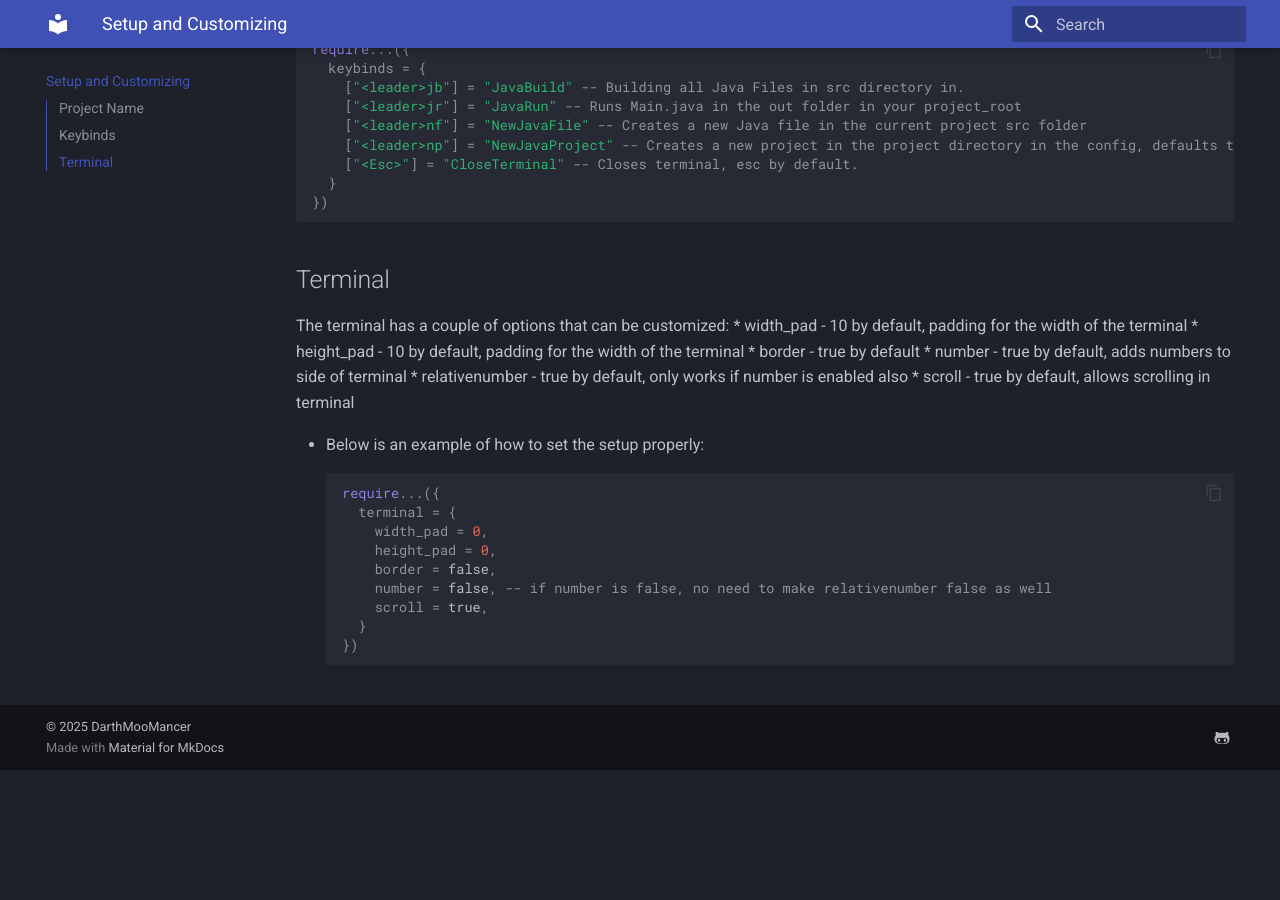
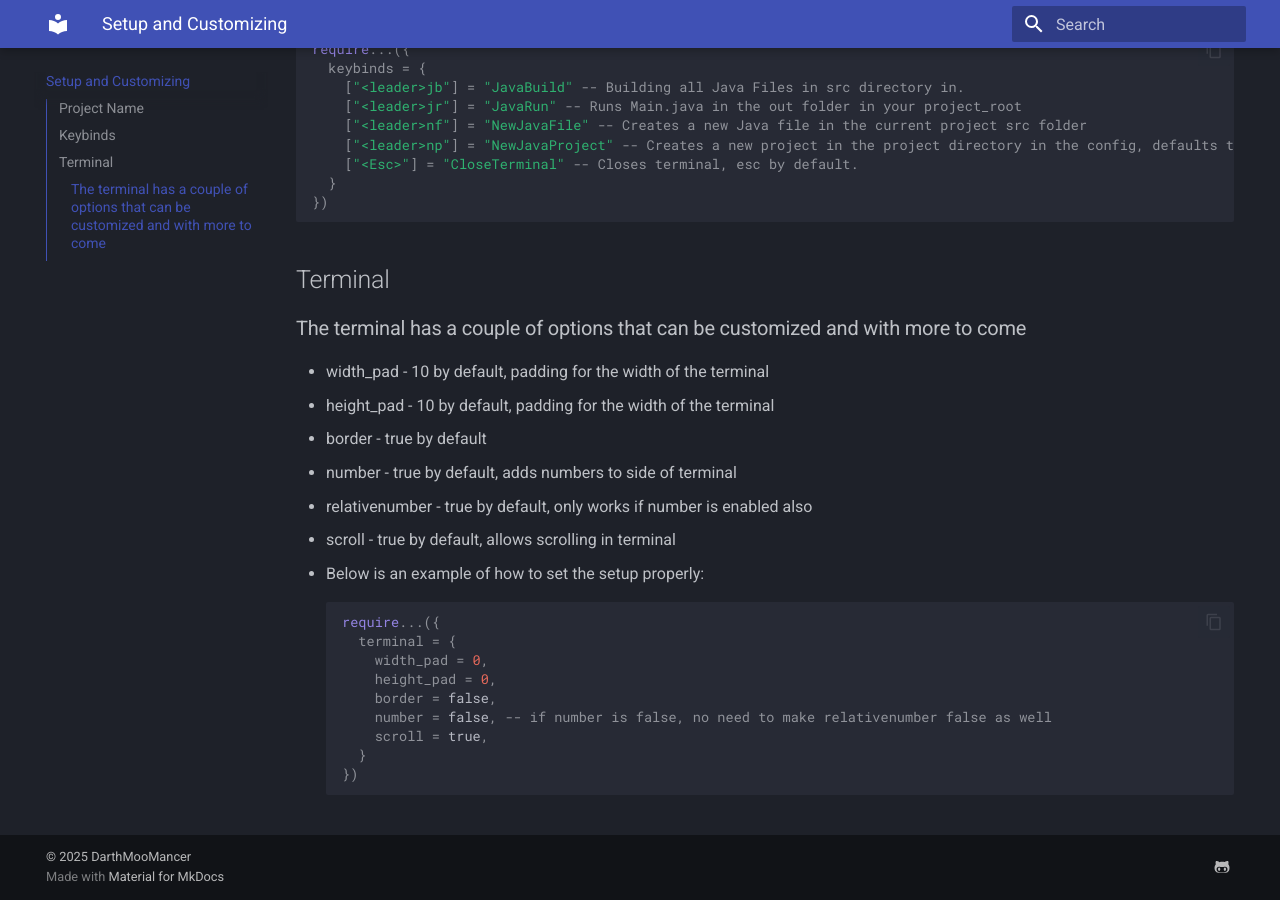
Before and after one commit to DarthMooMancer/Javanvim.docs, an MkDocs documentation site: the page built from docs/setup.md, in a window 1280 px wide and 900 px high, scrolled down 653 px. Built offline with MkDocs 1.6.1 and Material for MkDocs 9.7.7, drawn with Linux system fonts in a browser that asks for light colours; before the commit the page ends 1423 px from its top, so only the background shows below that.

Commit message:
Update setup.md

````diff
--- a/docs/setup.md
+++ b/docs/setup.md
@@ -29,7 +29,7 @@ require...({
 ```
 
 ## Terminal
-The terminal has a couple of options that can be customized:
+### The terminal has a couple of options that can be customized and with more to come
 * width_pad - 10 by default, padding for the width of the terminal
 * height_pad - 10 by default, padding for the width of the terminal
 * border - true by default
````
